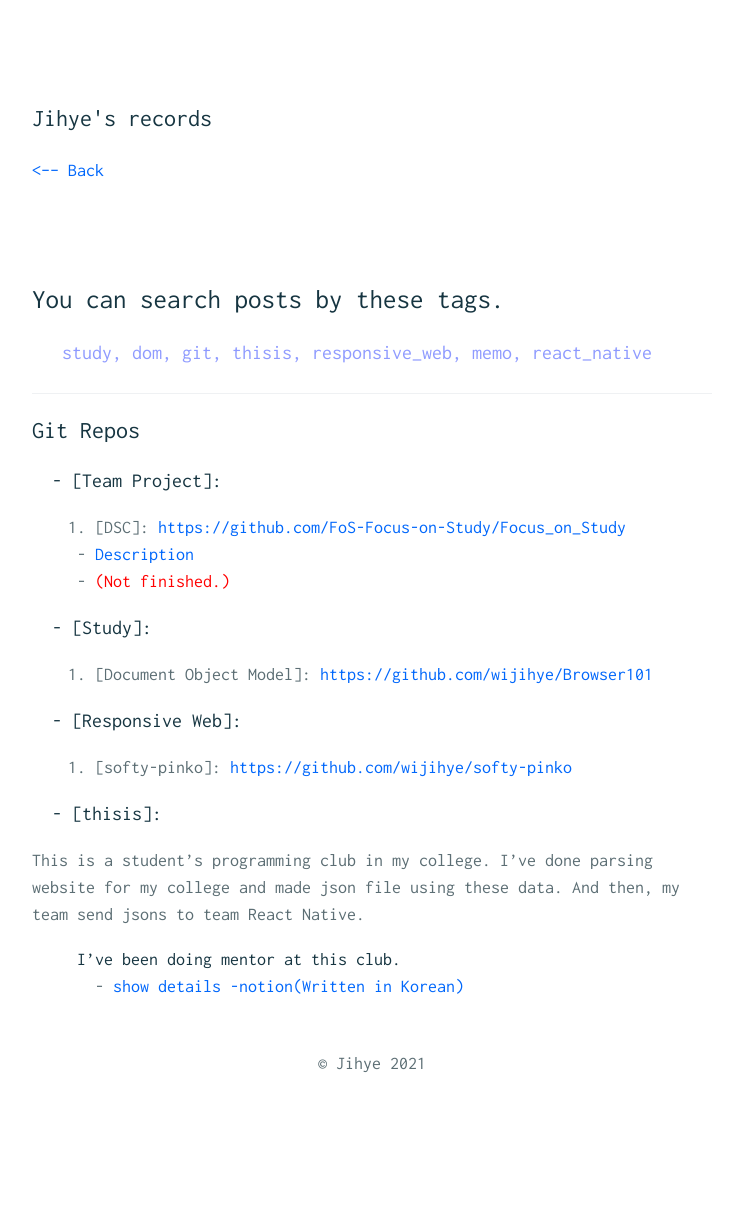
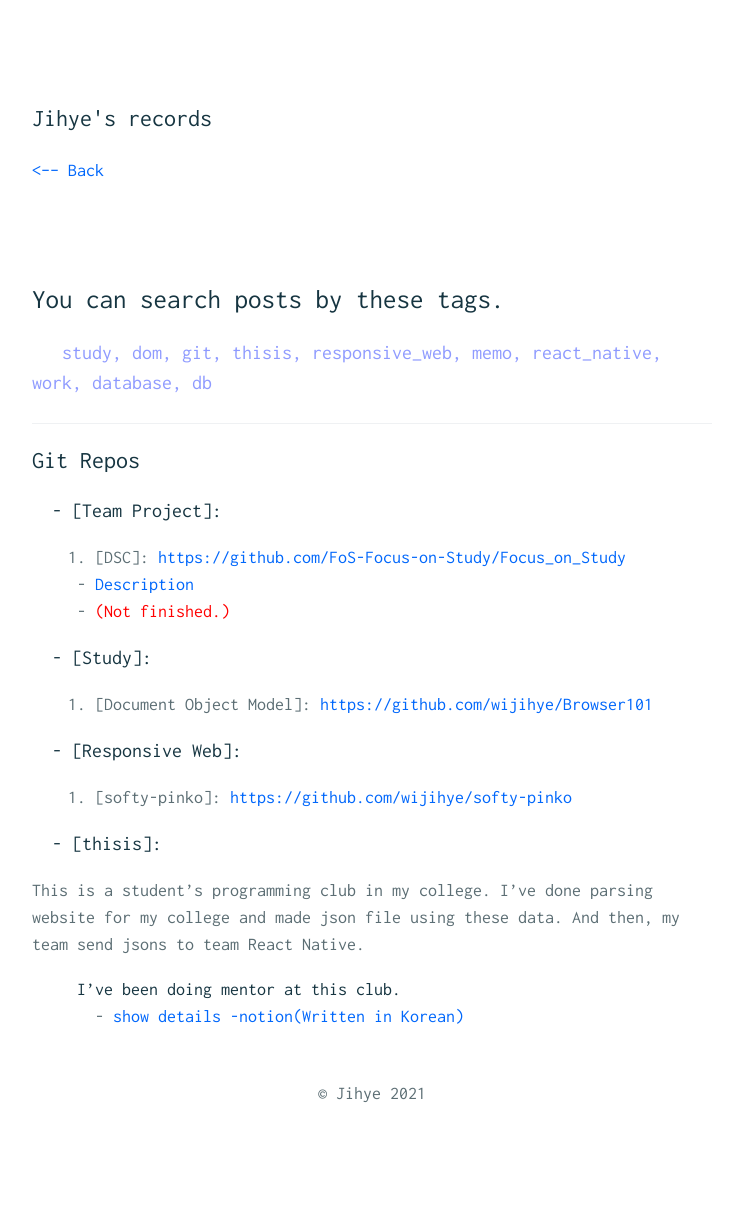
Before and after one commit to wijihye/wijihye.github.io, a Jekyll site: the page built from _pages/list.md, in a window 1280 px wide. Shown: the whole page, without its empty margins (268-1011 px from the left). Built offline with Jekyll 4.4.1, drawn with Linux system fonts in a browser that asks for light colours; before the commit the page ends 1177 px from its top, so only the background shows below that.

Commit message:
add a few search tag

```diff
--- a/_pages/list.md
+++ b/_pages/list.md
@@ -6,7 +6,7 @@ permalink: /list/
 
 # You can search posts by these tags.
 
-### &nbsp;&nbsp; <span style="color:#8f9bff">study, dom, git, thisis, responsive_web, memo, react_native</span>
+### &nbsp;&nbsp; <span style="color:#8f9bff">study, dom, git, thisis, responsive_web, memo, react_native, work, database, db</span>
 
 ---
 
```
